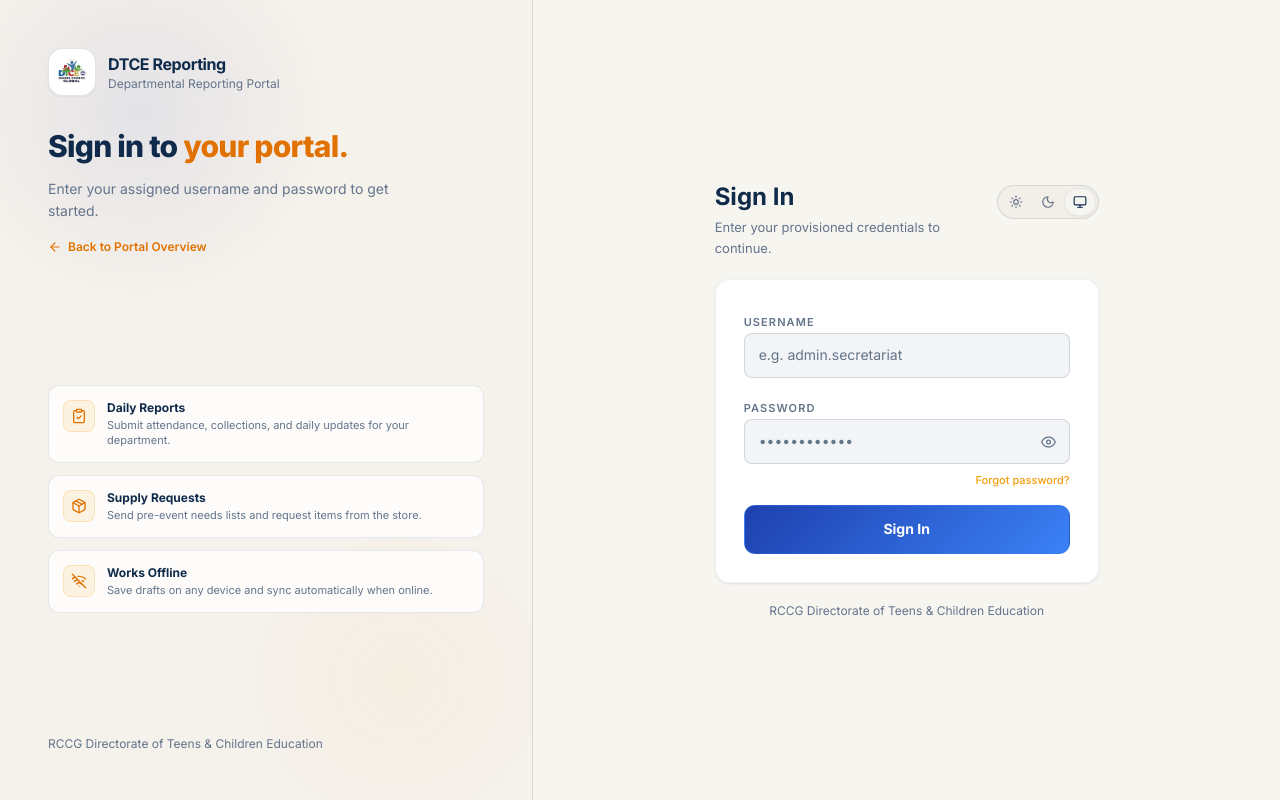
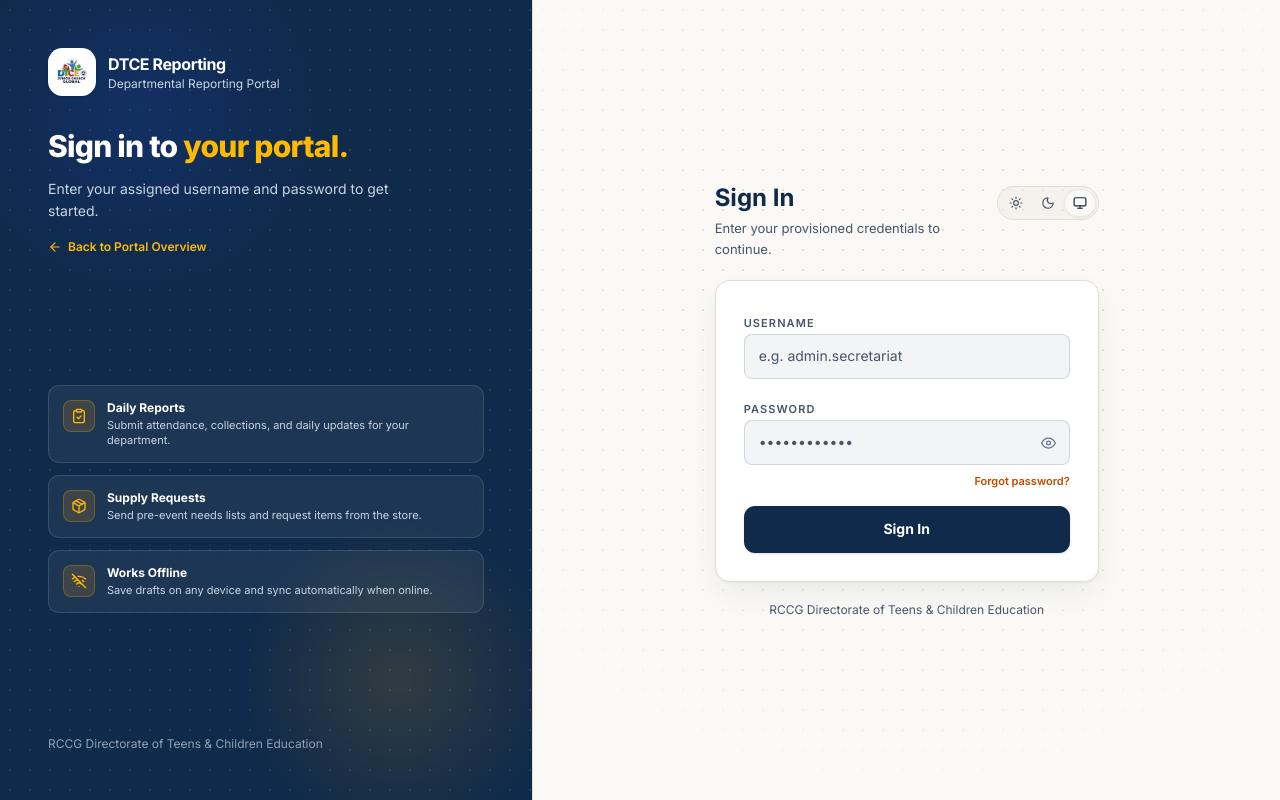
Before and after one commit to savebiz/DTCE-Reports, a Next.js app: page /login in a window 1280 px wide. Built offline with nearby package versions, Linux system fonts and the light colour scheme; no server answers.

Commit message:
design: Option 3 warm paper dot-matrix Light Theme and Ink Navy login overhaul

```diff
--- a/src/app/globals.css
+++ b/src/app/globals.css
@@ -99,25 +99,25 @@
   --chrome-text-muted:     #8A93A3;
   --chrome-accent:         #C9982F;
 
-  --background:            #F7F5F0;
+  --background:            #FAF9F6;
   --foreground:            #0F2A4A;
   --card:                  #FFFFFF;
   --card-foreground:       #0F2A4A;
   --popover:               #FFFFFF;
   --popover-foreground:    #0F2A4A;
-  --primary:               #1E40AF;
-  --primary-foreground:    #ffffff;
+  --primary:               #0F2A4A;
+  --primary-foreground:    #FFFFFF;
   --secondary:             #F59E0B;
   --secondary-foreground:  #0F2A4A;
-  --muted:                 #EEE9DF;
-  --muted-foreground:      #64748B;
-  --accent:                #EEE9DF;
+  --muted:                 #F0ECE3;
+  --muted-foreground:      #475569;
+  --accent:                #EAE4D7;
   --accent-foreground:     #0F2A4A;
   --destructive:           #DC2626;
   --destructive-foreground: #FFFFFF;
-  --border:                rgba(15, 42, 74, 0.12);
-  --input:                 rgba(15, 42, 74, 0.08);
-  --ring:                  #1E40AF;
+  --border:                #E2DDD2;
+  --input:                 #D5CFC2;
+  --ring:                  #0F2A4A;
   --chart-1:               #1E40AF;
   --chart-2:               #F59E0B;
   --chart-3:               #059669;
@@ -215,7 +215,7 @@
     color: var(--card-foreground);
     border: 1px solid var(--border);
     border-radius: 14px;
-    box-shadow: 0 1px 3px rgba(15, 42, 74, 0.06), 0 1px 2px rgba(15, 42, 74, 0.04);
+    box-shadow: 0 1px 2px rgba(15, 42, 74, 0.05), 0 6px 20px -4px rgba(15, 42, 74, 0.07);
     transition: transform 150ms ease, box-shadow 150ms ease, border-color 150ms ease;
   }
 
@@ -286,8 +286,8 @@
 
   .status-pill-green {
     background: rgba(16, 185, 129, 0.12);
-    color: #34D399;
-    border: 1px solid rgba(16, 185, 129, 0.25);
+    color: #047857;
+    border: 1px solid rgba(16, 185, 129, 0.28);
     border-radius: 999px;
     padding: 2px 10px;
     font-size: 11px;
@@ -295,11 +295,12 @@
     letter-spacing: 0.04em;
     text-transform: uppercase;
   }
+  .dark .status-pill-green { color: #34D399; border-color: rgba(16, 185, 129, 0.25); }
 
   .status-pill-amber {
     background: rgba(245, 158, 11, 0.12);
-    color: #FCD34D;
-    border: 1px solid rgba(245, 158, 11, 0.25);
+    color: #B45309;
+    border: 1px solid rgba(245, 158, 11, 0.28);
     border-radius: 999px;
     padding: 2px 10px;
     font-size: 11px;
@@ -307,11 +308,12 @@
     letter-spacing: 0.04em;
     text-transform: uppercase;
   }
+  .dark .status-pill-amber { color: #FCD34D; border-color: rgba(245, 158, 11, 0.25); }
 
   .status-pill-red {
     background: rgba(239, 68, 68, 0.12);
-    color: #FCA5A5;
-    border: 1px solid rgba(239, 68, 68, 0.25);
+    color: #B91C1C;
+    border: 1px solid rgba(239, 68, 68, 0.28);
     border-radius: 999px;
     padding: 2px 10px;
     font-size: 11px;
@@ -319,11 +321,12 @@
     letter-spacing: 0.04em;
     text-transform: uppercase;
   }
+  .dark .status-pill-red { color: #FCA5A5; border-color: rgba(239, 68, 68, 0.25); }
 
   .status-pill-blue {
     background: rgba(59, 130, 246, 0.12);
-    color: #93C5FD;
-    border: 1px solid rgba(59, 130, 246, 0.25);
+    color: #1D4ED8;
+    border: 1px solid rgba(59, 130, 246, 0.28);
     border-radius: 999px;
     padding: 2px 10px;
     font-size: 11px;
@@ -331,6 +334,7 @@
     letter-spacing: 0.04em;
     text-transform: uppercase;
   }
+  .dark .status-pill-blue { color: #93C5FD; border-color: rgba(59, 130, 246, 0.25); }
 
   /* Animated gradient border */
   .border-animated {
@@ -460,11 +464,25 @@
     scrollbar-width: none;
   }
 
+  /* Dot matrix texture (Light & Dark adaptive) */
+  .bg-dot-matrix {
+    background-image: radial-gradient(rgba(15, 42, 74, 0.12) 1px, transparent 1px);
+    background-size: 20px 20px;
+  }
+  .dark .bg-dot-matrix {
+    background-image: radial-gradient(rgba(255, 255, 255, 0.06) 1px, transparent 1px);
+    background-size: 20px 20px;
+  }
+
   /* Subtle grid background */
   .bg-grid {
+    background-image: linear-gradient(rgba(15,42,74,0.04) 1px, transparent 1px),
+                      linear-gradient(90deg, rgba(15,42,74,0.04) 1px, transparent 1px);
+    background-size: 40px 40px;
+  }
+  .dark .bg-grid {
     background-image: linear-gradient(rgba(255,255,255,0.02) 1px, transparent 1px),
                       linear-gradient(90deg, rgba(255,255,255,0.02) 1px, transparent 1px);
-    background-size: 40px 40px;
   }
 
   /* Shimmer for loading */
@@ -474,9 +492,12 @@
   }
 
   .shimmer {
-    background: linear-gradient(90deg, rgba(255,255,255,0.03) 0px, rgba(255,255,255,0.08) 40px, rgba(255,255,255,0.03) 80px);
+    background: linear-gradient(90deg, rgba(15,42,74,0.04) 0px, rgba(15,42,74,0.09) 40px, rgba(15,42,74,0.04) 80px);
     background-size: 400px 100%;
     animation: shimmer 1.4s ease infinite;
+  }
+  .dark .shimmer {
+    background: linear-gradient(90deg, rgba(255,255,255,0.03) 0px, rgba(255,255,255,0.08) 40px, rgba(255,255,255,0.03) 80px);
   }
 
   /* Pulse dot */
--- a/src/app/login/page.tsx
+++ b/src/app/login/page.tsx
@@ -196,15 +196,23 @@ export default function LoginPage() {
   return (
     <div className="min-h-screen flex flex-col lg:flex-row bg-background text-foreground font-sans antialiased">
       {/* ── Left Panel: Architectural Brand Side (desktop only, theme-aware) ── */}
-      <aside className="relative hidden lg:flex w-5/12 flex-col justify-between overflow-hidden p-12 border-r border-border bg-muted/30 dark:bg-[#090E18]">
-        {/* Ambient glow orbs (subtle in both light & dark) */}
-        <div className="pointer-events-none absolute inset-0 opacity-40 dark:opacity-100">
+      <aside className="relative hidden lg:flex w-5/12 flex-col justify-between overflow-hidden p-12 border-r border-border bg-[#0F2A4A] text-white dark:bg-[#090E18]">
+        {/* Fine dot-matrix texture + subtle ambient glow */}
+        <div
+          aria-hidden="true"
+          className="pointer-events-none absolute inset-0"
+          style={{
+            backgroundImage: 'radial-gradient(rgba(255, 255, 255, 0.08) 1px, transparent 1px)',
+            backgroundSize: '20px 20px',
+          }}
+        />
+        <div className="pointer-events-none absolute inset-0">
           <div
-            className="absolute top-[-10%] left-[-10%] h-96 w-96 rounded-full opacity-20"
+            className="absolute top-[-10%] left-[-10%] h-96 w-96 rounded-full opacity-25"
             style={{ background: 'radial-gradient(circle, #1E40AF 0%, transparent 70%)' }}
           />
           <div
-            className="absolute bottom-[-5%] right-[-5%] h-80 w-80 rounded-full opacity-10"
+            className="absolute bottom-[-5%] right-[-5%] h-80 w-80 rounded-full opacity-15"
             style={{ background: 'radial-gradient(circle, #F59E0B 0%, transparent 70%)' }}
           />
         </div>
@@ -212,7 +220,7 @@ export default function LoginPage() {
         {/* Logo & tagline */}
         <div className="relative z-10 space-y-6">
           <Link href="/" className="inline-flex items-center gap-3 group">
-            <div className="flex-shrink-0 h-12 w-12 rounded-2xl overflow-hidden bg-white p-1.5 border border-border shadow-xs">
+            <div className="flex-shrink-0 h-12 w-12 rounded-2xl overflow-hidden bg-white p-1.5 shadow-sm">
               {/* eslint-disable-next-line @next/next/no-img-element */}
               <img
                 src="/dtce-logo.png"
@@ -223,28 +231,28 @@ export default function LoginPage() {
               />
             </div>
             <div>
-              <span className="text-base font-bold tracking-tight text-foreground block">
+              <span className="text-base font-bold tracking-tight text-white block">
                 DTCE Reporting
               </span>
-              <span className="text-xs text-muted-foreground block">
+              <span className="text-xs text-slate-300 block">
                 Departmental Reporting Portal
               </span>
             </div>
           </Link>
 
           <div className="space-y-3 pt-2">
-            <h1 className="text-3xl font-extrabold tracking-tight text-foreground leading-tight">
+            <h1 className="text-3xl font-extrabold tracking-tight text-white leading-tight">
               Sign in to{' '}
-              <span className="text-amber-600 dark:text-amber-400">
+              <span className="text-amber-400">
                 your portal.
               </span>
             </h1>
-            <p className="text-sm text-muted-foreground leading-relaxed max-w-sm">
+            <p className="text-sm text-slate-300 leading-relaxed max-w-sm">
               Enter your assigned username and password to get started.
             </p>
             <Link
               href="/"
-              className="inline-flex items-center gap-1.5 pt-1 text-xs font-semibold text-amber-600 dark:text-amber-400 hover:underline"
+              className="inline-flex items-center gap-1.5 pt-1 text-xs font-semibold text-amber-400 hover:text-amber-300 hover:underline"
             >
               <ArrowLeft className="w-3.5 h-3.5" />
               Back to Portal Overview
@@ -252,23 +260,23 @@ export default function LoginPage() {
           </div>
         </div>
 
-        {/* Workspace Pillars (replaces static schedule numbers) */}
+        {/* Workspace Pillars */}
         <div className="relative z-10 space-y-3">
           {WORKSPACE_PILLARS.map((pillar) => {
             const Icon = pillar.icon
             return (
               <div
                 key={pillar.title}
-                className="flex items-start gap-3 rounded-xl border border-border/80 bg-card/80 p-3.5"
+                className="flex items-start gap-3 rounded-xl border border-white/12 bg-white/[0.06] backdrop-blur-xs p-3.5"
               >
-                <div className="flex h-8 w-8 shrink-0 items-center justify-center rounded-lg bg-amber-500/10 text-amber-600 dark:text-amber-400 border border-amber-500/20">
+                <div className="flex h-8 w-8 shrink-0 items-center justify-center rounded-lg bg-amber-500/15 text-amber-400 border border-amber-400/25">
                   <Icon className="w-4 h-4" />
                 </div>
                 <div className="min-w-0">
-                  <span className="text-xs font-bold text-foreground block">
+                  <span className="text-xs font-bold text-white block">
                     {pillar.title}
                   </span>
-                  <span className="text-[11px] text-muted-foreground leading-snug block mt-0.5">
+                  <span className="text-[11px] text-slate-300 leading-snug block mt-0.5">
                     {pillar.desc}
                   </span>
                 </div>
@@ -277,15 +285,19 @@ export default function LoginPage() {
           })}
         </div>
 
-        <div className="relative z-10 text-xs text-muted-foreground">
+        <div className="relative z-10 text-xs text-slate-400">
           RCCG Directorate of Teens &amp; Children Education
         </div>
       </aside>
 
       {/* ── Right Panel: Login Form ── */}
-      <main className="flex flex-1 flex-col bg-background">
+      <main className="relative flex flex-1 flex-col bg-background overflow-hidden">
+        <div
+          aria-hidden="true"
+          className="pointer-events-none absolute inset-0 bg-dot-matrix [mask-image:radial-gradient(ellipse_75%_65%_at_50%_40%,#000_35%,transparent_100%)]"
+        />
         {/* Mobile & Tablet header bar */}
-        <div className="flex lg:hidden items-center justify-between gap-2 px-4 sm:px-6 py-3.5 border-b border-border bg-background/90 backdrop-blur-md">
+        <div className="relative z-10 flex lg:hidden items-center justify-between gap-2 px-4 sm:px-6 py-3.5 border-b border-border bg-background/90 backdrop-blur-md">
           <Link href="/" className="flex items-center gap-2.5 min-w-0">
             <div className="flex-shrink-0 h-9 w-9 rounded-xl overflow-hidden bg-white p-1 border border-border shadow-2xs">
               {/* eslint-disable-next-line @next/next/no-img-element */}
@@ -313,9 +325,7 @@ export default function LoginPage() {
         </div>
 
         {/* Form area */}
-        <div className="flex flex-1 items-center justify-center p-6 lg:p-16"
-          style={{ background: 'var(--background)' }}
-        >
+        <div className="relative z-10 flex flex-1 items-center justify-center p-6 lg:p-16">
           <div className="w-full max-w-sm space-y-5 animate-fade-in-up">
 
             {/* Desktop: theme toggle + heading row */}
@@ -335,7 +345,7 @@ export default function LoginPage() {
 
             {/* Form card (Ramp Elevation System) */}
             <div
-              className="rounded-2xl p-6 sm:p-7 space-y-4 bg-card border border-border/50 shadow-[0_1px_3px_rgba(15,42,74,0.06),0_1px_2px_rgba(15,42,74,0.04)] dark:shadow-[0_4px_20px_rgba(0,0,0,0.4)]"
+              className="rounded-2xl p-6 sm:p-7 space-y-4 bg-card border border-border shadow-[0_1px_2px_rgba(15,42,74,0.05),0_12px_32px_-6px_rgba(15,42,74,0.09)] dark:shadow-[0_4px_20px_rgba(0,0,0,0.4)]"
             >
               <form onSubmit={handleSubmit} noValidate className="space-y-4">
                 <AuthInput
@@ -367,8 +377,7 @@ export default function LoginPage() {
                   <button
                     type="button"
                     onClick={() => setShowForgotMsg(true)}
-                    className="text-[11px] font-medium transition-colors"
-                    style={{ color: '#F59E0B' }}
+                    className="text-[11px] font-semibold text-amber-700 dark:text-amber-400 hover:underline transition-colors cursor-pointer"
                   >
                     Forgot password?
                   </button>
@@ -377,12 +386,7 @@ export default function LoginPage() {
 
                 {showForgotMsg && (
                   <div
-                    className="rounded-xl p-3 text-[12px]"
-                    style={{
-                      background: 'rgba(245,158,11,0.08)',
-                      border: '1px solid rgba(245,158,11,0.2)',
-                      color: '#FCD34D',
-                    }}
+                    className="rounded-xl p-3 text-[12px] bg-amber-500/10 border border-amber-500/25 text-amber-800 dark:text-amber-300"
                     role="status"
                   >
                     Contact your Department Head or Secretariat Admin to reset your password.
@@ -391,12 +395,11 @@ export default function LoginPage() {
 
                 {formMessage && (
                   <div
-                    className="rounded-xl p-3 text-[12px]"
-                    style={
+                    className={`rounded-xl p-3 text-[12px] border ${
                       formMessage.type === 'success'
-                        ? { background: 'rgba(16,185,129,0.08)', border: '1px solid rgba(16,185,129,0.2)', color: '#34D399' }
-                        : { background: 'rgba(239,68,68,0.08)', border: '1px solid rgba(239,68,68,0.2)', color: '#FCA5A5' }
-                    }
+                        ? 'bg-emerald-500/10 border-emerald-500/25 text-emerald-800 dark:text-emerald-300'
+                        : 'bg-red-500/10 border-red-500/25 text-red-700 dark:text-red-300'
+                    }`}
                     role="alert"
                   >
                     {formMessage.text}
@@ -407,12 +410,7 @@ export default function LoginPage() {
                   id="login-submit-btn"
                   type="submit"
                   disabled={loading}
-                  className="w-full rounded-xl py-3 text-[14px] font-bold text-white transition-all duration-200"
-                  style={{
-                    background: loading ? 'rgba(30,64,175,0.5)' : 'linear-gradient(135deg, #1E40AF, #3B82F6)',
-                    border: '1px solid rgba(59,130,246,0.3)',
-                    opacity: loading ? 0.7 : 1,
-                  }}
+                  className="w-full rounded-xl py-3 text-[14px] font-bold bg-[#0F2A4A] hover:bg-[#163861] text-white dark:bg-amber-500 dark:hover:bg-amber-400 dark:text-[#06090F] shadow-sm transition-all duration-200 cursor-pointer disabled:opacity-60"
                 >
                   {loading ? 'Authenticating…' : 'Sign In'}
                 </button>
```
Also changed, not shown: src/app/page.tsx (+29 -25 lines).
